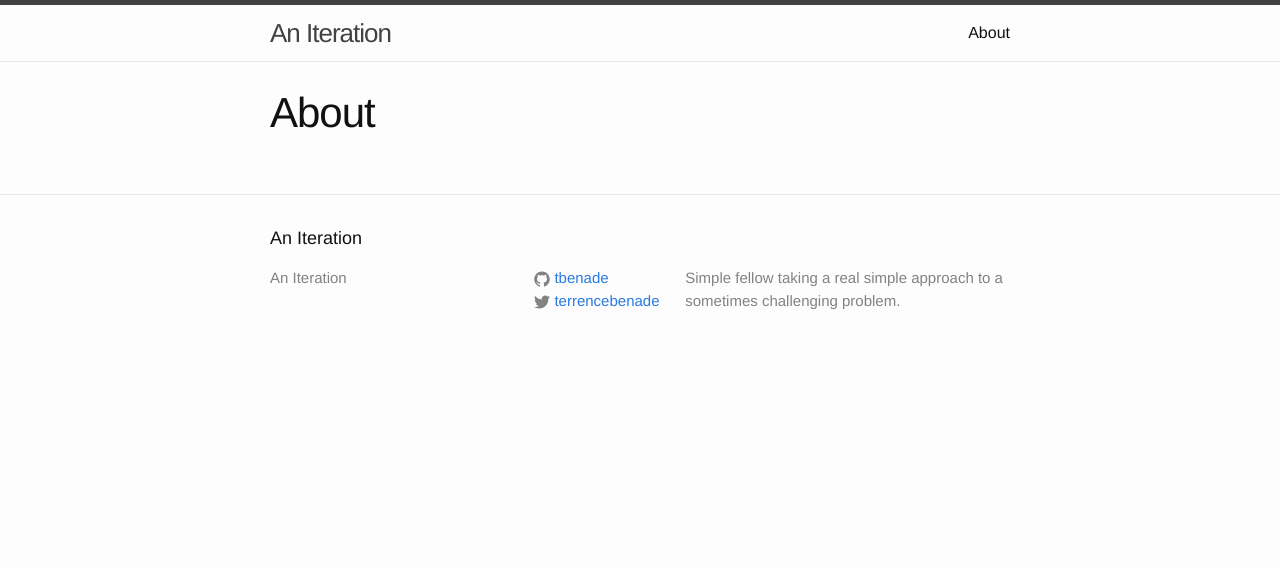
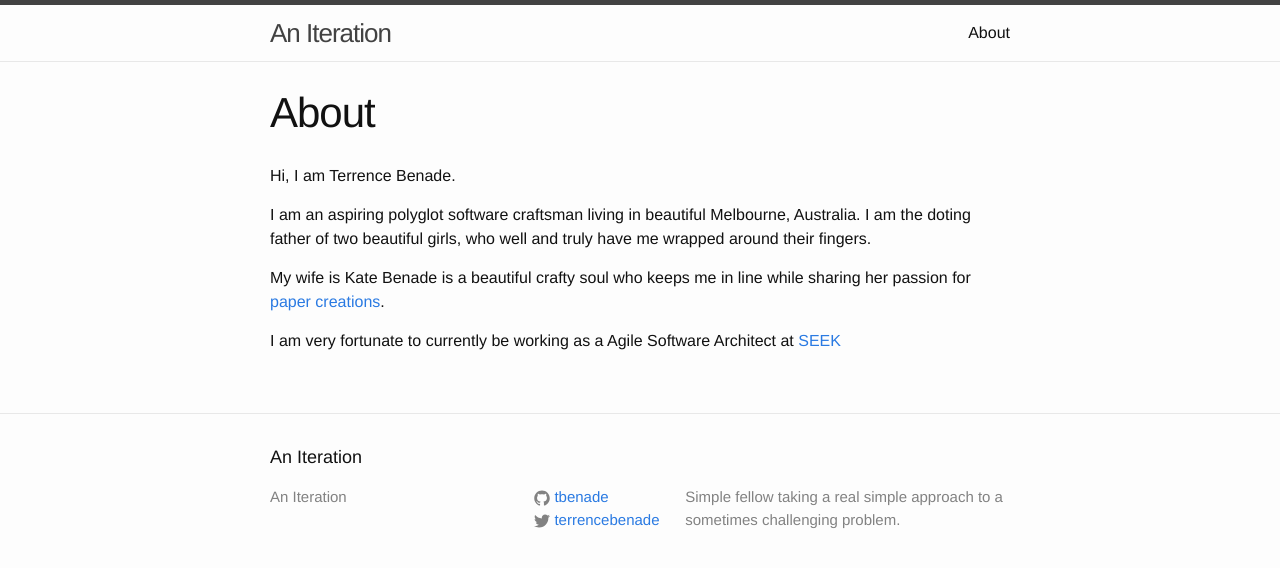
Before and after one commit to tbenade/my-blog, a Jekyll site: the page built from about.md, in a window 1280 px wide. Shown: the top 568 px of the page. Built offline with Jekyll 4.4.1, drawn with Linux system fonts in a browser that asks for light colours.

Commit message:
about and favion

```diff
--- a/about.md
+++ b/about.md
@@ -3,3 +3,11 @@ layout: page
 title: About
 permalink: /about/
 ---
+
+Hi, I am Terrence Benade.
+
+I am an aspiring polyglot software craftsman living in beautiful Melbourne, Australia. I am the doting father of two beautiful girls, who well and truly have me wrapped around their fingers.
+
+My wife is Kate Benade is a beautiful crafty soul who keeps me in line while sharing her passion for [paper creations](http://katebenade.wordpress.com/).
+
+I am very fortunate to currently be working as a Agile Software Architect at [SEEK](http://www.seek.com.au/work-for-seek)
```
Also changed, not shown: favicon.ico (added).
